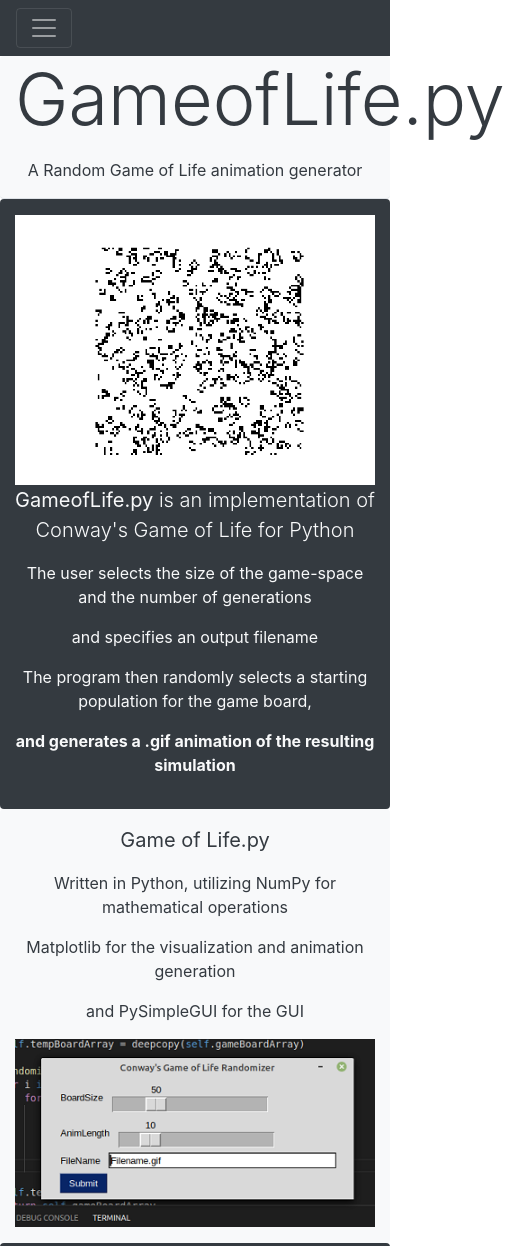
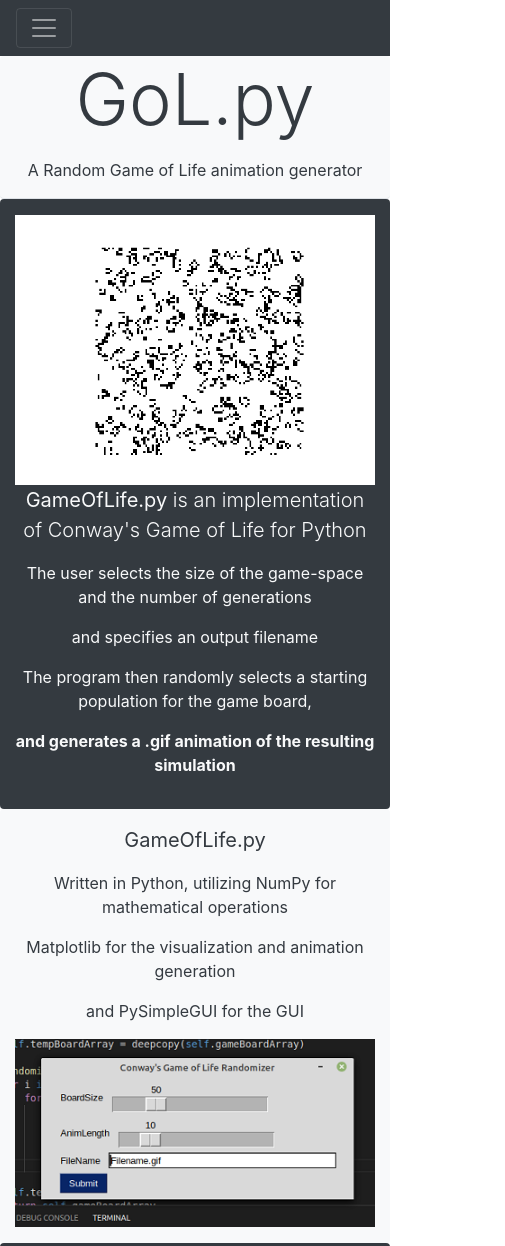
Before and after one commit to Fitzentoaster/fitzentoaster.github.io, a plain HTML site: page gameoflife.html in a window 390 px wide. Shown: the top 1246 px of the page, 505 px wide, since content can reach past the window. Drawn offline with nearby package versions, Linux system fonts and the light colour scheme.

Commit message:
Fixed header to look better on mobile

```diff
--- a/gameoflife.html
+++ b/gameoflife.html
@@ -45,7 +45,7 @@
       </nav>
       <div class="d-flex align-items-center bg-light text-dark rounded border-bottom" id="top">
          <div class="container-fluid justify-content-around">
-            <p class="display-3 text-center">GameofLife.py</p>
+            <p class="display-3 text-center">GoL.py</p>
             <p class="display-5 text-center">A Random Game of Life animation generator</p>
          </div>
       </div>
@@ -57,7 +57,7 @@
                </a>
             </div>
             <div class="col-sm my-auto">
-               <p class="text-center lead"><b>GameofLife.py</b> is an implementation of Conway's Game of Life for Python</p>
+               <p class="text-center lead"><b>GameOfLife.py</b> is an implementation of Conway's Game of Life for Python</p>
                <p class="text-center">The user selects the size of the game-space and the number of generations</p>
                <p class="text-center">and specifies an output filename</p>
                <p class="text-center">The program then randomly selects a starting population for the game board,</p>
@@ -69,7 +69,7 @@
       <div class="container-fluid px-0">
          <div class="row d-flex bg-light text-dark rounded justify-content-between py-3 mx-0 text-center" id="codeinfo">
             <div class="col-sm my-auto">
-               <p class="text-center lead"><b>Game of Life.py</b></p>
+               <p class="text-center lead"><b>GameOfLife.py</b></p>
                <p class="text-center">Written in Python, utilizing NumPy for mathematical operations</p>
                <p class="text-center">Matplotlib for the visualization and animation generation</p>
                <p class="text-center">and PySimpleGUI for the GUI</p>
@@ -89,7 +89,7 @@
                </a>
             </div>
             <div class="col-sm my-auto">
-               <p class="text-center lead">The boards are generated pseudo-randomly, for some random fun.</p>
+               <p class="text-center lead">The boards are generated pseudo-randomly, for some unpredictable fun.</p>
          </div>
       </div>
       <script src="https://code.jquery.com/jquery-3.5.1.slim.min.js" integrity="sha384-DfXdz2htPH0lsSSs5nCTpuj/zy4C+OGpamoFVy38MVBnE+IbbVYUew+OrCXaRkfj" crossorigin="anonymous"></script>
```
